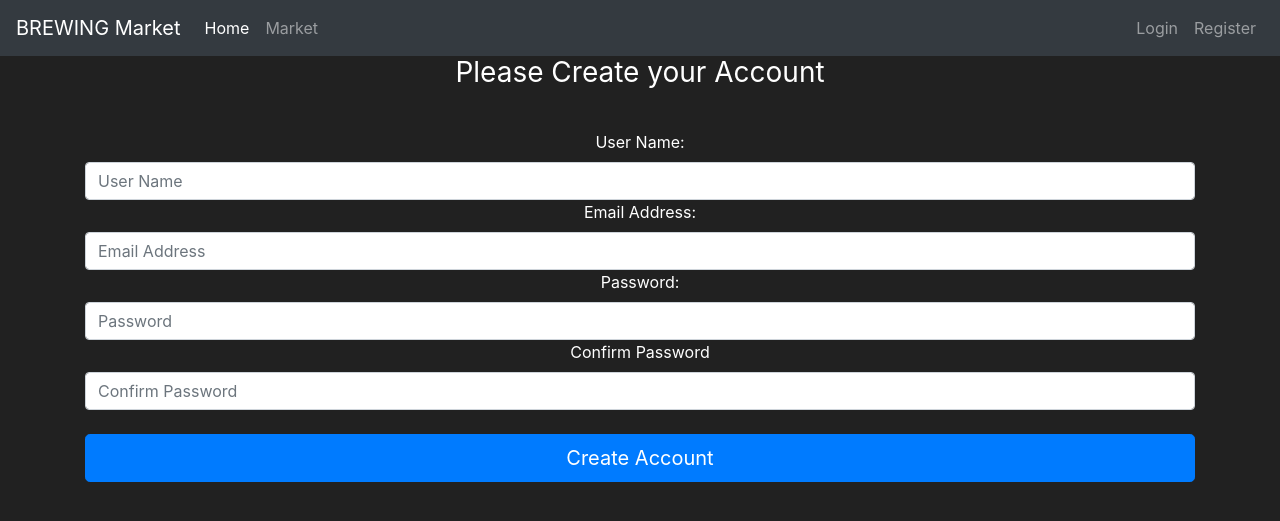
After one commit to Talion90/Flask_market, a Flask app: page /register in a window 1280 px wide. The commit adds this page. Shown: the top 521 px of the page. Run offline with Flask 2, Linux system fonts and the light colour scheme; some libraries are stand-ins or nearby versions.

Commit message:
Add Register form

```diff
--- a/market/__init__.py
+++ b/market/__init__.py
@@ -4,6 +4,7 @@ from flask_sqlalchemy import SQLAlchemy
 
 app = Flask(__name__)
 app.config['SQLALCHEMY_DATABASE_URI'] = 'sqlite:///market.db'
+app.config['SECRET_KEY'] = 'adab69e4110c8b1631e4f174'
 db = SQLAlchemy(app)
 
 from market import routes
--- /dev/null
+++ b/market/forms.py
@@ -0,0 +1,10 @@
+from flask_wtf import FlaskForm
+from wtforms import StringField, PasswordField, SubmitField
+
+
+class RegisterForm(FlaskForm):
+    username = StringField(label='User Name:')
+    email_address = StringField(label='Email Address:')
+    password1 = PasswordField(label='Password:')
+    password2 = PasswordField(label='Confirm Password')
+    submit = SubmitField(label='Create Account')
--- a/market/routes.py
+++ b/market/routes.py
@@ -2,6 +2,7 @@ from flask import render_template
 
 from market import app
 from market.models import Item
+from market.forms import RegisterForm
 
 
 @app.route("/")
@@ -14,3 +15,9 @@ def home_page():
 def market_page():
     items = Item.query.all()
     return render_template('market.html', items=items)
+
+
+@app.route('/register')
+def register_page():
+    form = RegisterForm()
+    return render_template('register.html', form=form)
--- a/market/templates/base.html
+++ b/market/templates/base.html
@@ -32,7 +32,7 @@
                 <a class="nav-link" href="#">Login</a>
             </li>
             <li class="nav-item">
-                <a class="nav-link" href="#">Register</a>
+                <a class="nav-link" href="{{ url_for('register_page') }}">Register</a>
             </li>
         </ul>
       </div>
--- /dev/null
+++ b/market/templates/register.html
@@ -0,0 +1,33 @@
+{% extends 'base.html' %}
+{% block title %}
+Register Page
+{% endblock %}
+
+{% block content %}
+<body class="text-center">
+<!--    <img class="mb-4" src="https://res.cloudinary.com/jimshapedcoding/image/upload/v1597332609/android-icon-192x192_ove2a7.png" alt="">-->
+    <h1 class="h3 mb-3 font-weight-normal">
+        Please Create your Account
+    </h1>
+    <br>
+    <div class="container">
+        <form method="POST" class="form-register" style="color:white">
+        {{ form.username.label() }}
+        {{ form.username(class="form-control", placeholder="User Name") }}
+
+        {{ form.email_address.label() }}
+        {{ form.email_address(class="form-control", placeholder="Email Address") }}
+
+        {{ form.password1.label() }}
+        {{ form.password1(class="form-control", placeholder="Password") }}
+
+        {{ form.password2.label() }}
+        {{ form.password2(class="form-control", placeholder="Confirm Password") }}
+
+        <br>
+
+        {{ form.submit(class="btn btn-lg btn-block btn-primary") }}
+        </form>
+    </div>
+</body>
+{% endblock %}
--- a/requirements.txt
+++ b/requirements.txt
@@ -2,9 +2,11 @@ click==8.0.1
 colorama==0.4.4
 Flask==2.0.1
 Flask-SQLAlchemy==2.5.1
+Flask-WTF==0.15.1
 greenlet==1.1.1
 itsdangerous==2.0.1
 Jinja2==3.0.1
 MarkupSafe==2.0.1
 SQLAlchemy==1.4.23
 Werkzeug==2.0.1
+WTForms==2.3.3
```
Also changed, not shown: 1 other file.
